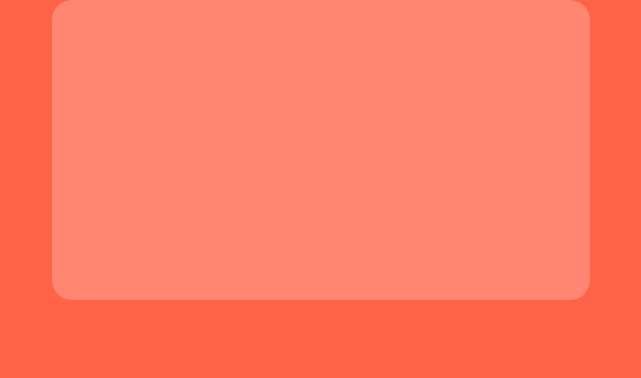
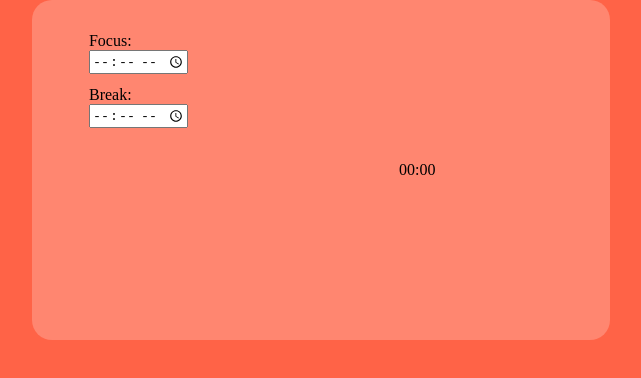
Before and after one commit to isTheSuperN0va/pomodoro, a plain HTML site: page index.html in a window 1280 px wide. Shown: the whole page, without its empty margins (319-960 px from the left). Drawn offline with Linux system fonts and the light colour scheme.

Commit message:
+ main section

```diff
--- a/index.html
+++ b/index.html
@@ -9,8 +9,22 @@
 <body>
 
     <main style="grid-area: main;">
-        <div>
-        </div>
+        <section id="configuration-grid-container">
+            <section id="time-configuration-container">
+                <div class="field-container">
+                    <label for="time">Focus: </label>
+                    <input type="time" id="time">
+                </div>
+                <div class="field-container">
+                    <label for="time">Break: </label>
+                    <input type="time" id="time">
+                </div>
+            </section>
+
+            <section id="timer-container">
+                <span>00:00</span>
+            </section>
+        </section>
 
     </main>
 
--- a/style.css
+++ b/style.css
@@ -8,6 +8,8 @@
 
     --primary: hsl(58, 31, 67%);
 }
+
+
 
 body {
     display: grid;
@@ -31,11 +33,52 @@ main {
     align-items: center;
 }
 
-main div {
+main #configuration-grid-container {
     width: 70%;
     height: 300px;
 
     background-color: var(--light-bg);
 
-    border-radius: 20px
+    border-radius: 20px;
+
+    display: flex;
+    flex-direction: column;
+
+    gap: 20px;
+
+    padding: 20px;
+
+    display: grid;
+    grid-template-columns: 1fr 2fr;
+    grid-template-rows: 1fr;
+
+
 }
+
+#time-configuration-container {
+    display: flex;
+    flex-direction: column;
+    gap: 12px;
+    align-items: center;
+
+    margin: 12px 0;
+}
+
+#timer-container {
+    margin: auto auto
+}
+
+main section .field-container label {
+    display: block;
+
+
+
+
+
+}
+
+
+
+p, span, label {
+    color: var(--primary);
+}
```
